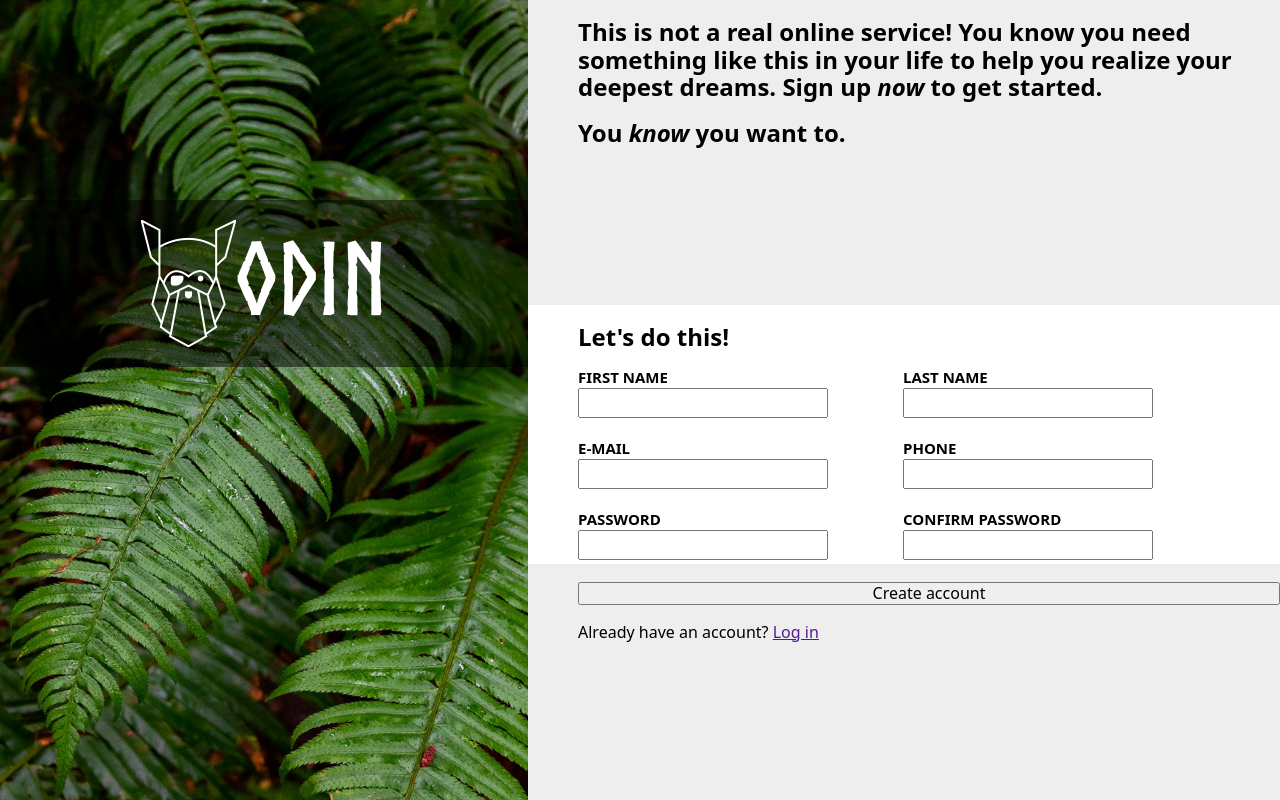
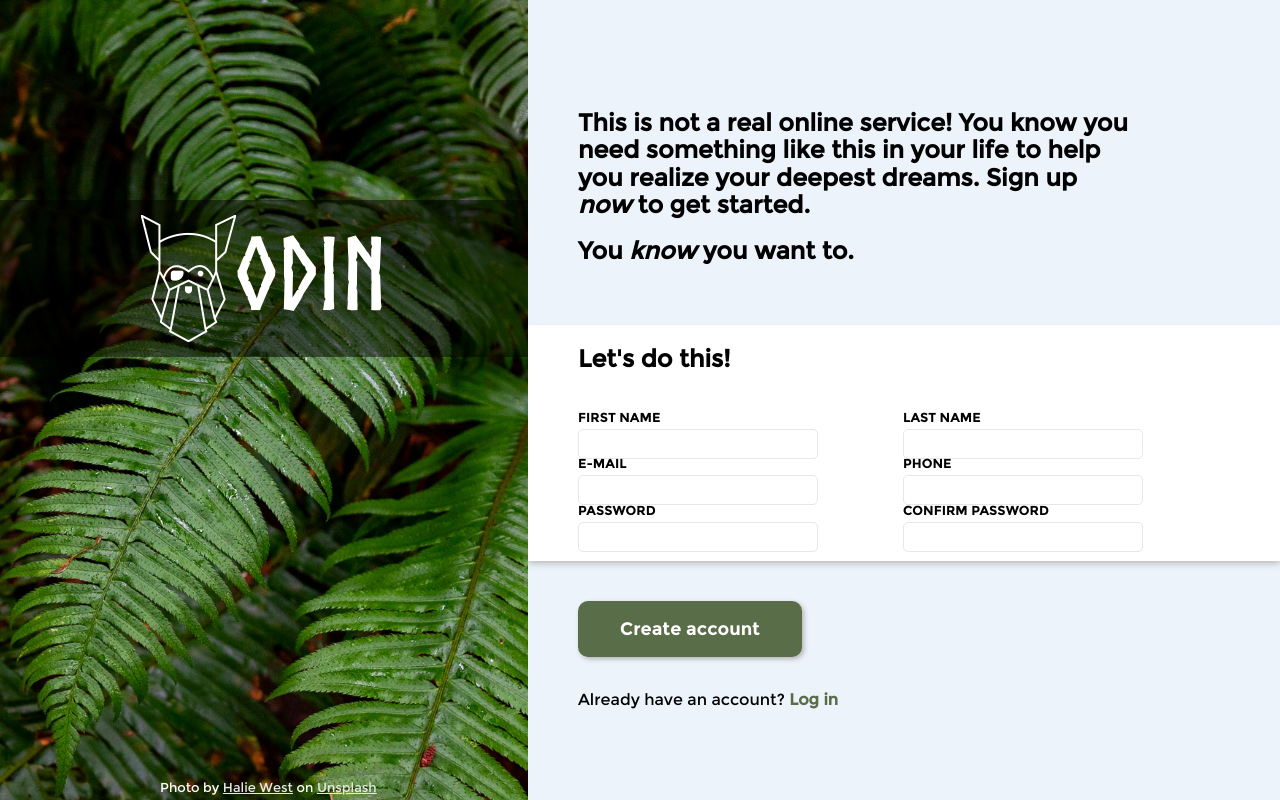
Before and after one commit to berwigpablo/sign-up-form, a website: page index.html in a window 1280 px wide. Drawn offline with nearby package versions, Linux system fonts and the light colour scheme.

Commit message:
Finish basic website styling

```diff
--- a/index.html
+++ b/index.html
@@ -5,6 +5,7 @@
     <meta name="viewport" content="width=device-width, initial-scale=1.0">
     <title>Sign-up form</title>
     <link rel="stylesheet" href="styles.css">
+    <script src="script.js" defer></script>
 </head>
 <body>
     <form class="form" action="post">
@@ -13,9 +14,11 @@
                 <img src="./image/odin.png" width="95px" height="127px" alt="Logo of the odin project">
                 <span>ODIN</span>
             </div>
+            <span id="credit">Photo by <a href="https://unsplash.com/@haliewestphoto" target="_blank" rel="noreferrer noopeners">Halie West</a> on <a href="https://unsplash.com/" target="_blank" rel="noreferrer noopeners">Unsplash</a></span>
         </div>
         <div class="form-container">
             <div class="form-title">
+                <div class="title">
                     <h2> This is not a real online service!
                         You know you need something like this in your life to help you realize your deepest dreams.
                         Sign up <em>now</em> to get started.
@@ -23,6 +26,7 @@
                     <h2>
                         You <em>know</em> you want to.
                     </h2>
+                </div>
             </div>
             <div class="form-data">
                 <h2>Let's do this!</h2>
--- a/styles.css
+++ b/styles.css
@@ -2,7 +2,7 @@
 
 :root{
     --background-grey-color: rgb(37, 37, 37);
-    --foreground-grey-color: rgb(238, 238, 238);
+    --foreground-grey-color: rgb(236, 243, 250);
     --white-color: white;
     font-size: 16px;
 }
@@ -32,6 +32,16 @@ body{
     src: url(font/Norse-Bold.otf);
 }
 
+@font-face{
+    font-family: montserrat-bold;
+    src: url(font/Montserrat-Bold.ttf);
+}
+
+@font-face{
+    font-family: montserrat;
+    src: url(font/Montserrat-Regular.ttf);
+}
+
 .form{
     min-height: 100vh;
     display: flex;
@@ -40,7 +50,6 @@ body{
 
 .image-container{
     min-width: 33rem;
-    max-width: 34rem;
     min-height: 100vh;
     background-image: url(./image/plant-image.jpg);
     object-fit: cover;
@@ -56,7 +65,7 @@ body{
     justify-content: center;
     flex-direction: center;
     width: 100%;
-    padding: 20px;
+    padding: 15px;
     position: absolute;
     top: 200px;
 }
@@ -67,10 +76,24 @@ body{
     color: white;
 }
 
+#credit{
+    font-size: 13px;
+    font-family: montserrat;
+    position: absolute;
+    bottom: 5px;
+    left: 160px;
+}
+
+#credit a, #credit a:visited{
+    text-decoration: underline;
+    color: #E5E7EB;
+}
+
 .form-container{
     min-height: 100vh;
     display: flex;
     flex-direction: column;
+    font-family: montserrat;
 }
 
 .form-container div{
@@ -80,6 +103,17 @@ body{
 .form-title h2, .form-data div, h2, .form-submit button, p{
     margin-top: 18px;
     margin-left: 50px;
+}
+
+.title{
+    display: flex;
+    flex-direction: column;
+    justify-content: flex-end;
+    max-width: 80%;
+}
+
+.title:last-child{
+    margin-bottom: 60px;
 }
 
 .form-title, .form-submit{
@@ -92,19 +126,52 @@ body{
     display: flex;
     flex-direction: column;
     justify-content: center;
+    max-height: 300px;
     background-color: var(--white-color);
+    box-shadow: 0 2px 7px rgb(179, 178, 178);
+    clip-path: inset(0 0 -15px 0);
 }
 
 .form-data > div{
     display: flex;
-    width: 650px;
+    margin: 0;
+    margin-left: 50px;
+    max-width: 650px;
+}
+
+.form-data div:last-child{
+    margin-bottom: 20px;
+}
+
+.form-data > div > div{
+    padding: 8px 8px 8px 0;
+        }
+
+.form-data h2{
+    margin-top: 20px;
+    margin-left: 50px;
+    margin-bottom: 30px;
 }
 
 .form-data input{
-    width: 250px;
+    padding: 7px;
+    width: 15rem;
     height: 30px;
     position: absolute;
-    top: 19px;
+    top: 27px;
+    border: 1px solid #E5E7EB;
+    border-radius: 5px;
+}
+
+.form-data input:focus{
+    outline-style: none;
+    border: 1.5px solid rgb(57, 57, 202);
+    box-shadow: 1px 1px 5px #E5E7EB;
+}
+
+.form-data input:invalid{
+    outline-style: none;
+    border: 1.5px solid red;
 }
 
 .first-name-container, .last-name-container, .email-container, .tel-container, .password-container, .confirm-container{
@@ -113,7 +180,27 @@ body{
 }
 
 label{
-    font-size: 15px;
-    font-weight: bold;
+    font-family: montserrat-bold;
+    font-size: 13px;
     position: absolute;
 }
+
+.form-submit button{
+    margin-top: 2.5rem;
+    margin-bottom: 1rem;
+    height: 3.5rem;
+    width: 14rem;
+    font-size: 18px;
+    font-family: montserrat-bold;
+    background-color: #596D48;
+    color: white;
+    border: none;
+    border-radius: 10px;
+    box-shadow: 2px 2px 5px rgb(179, 178, 178);
+}
+
+.form-submit a, .form-submit a:visited{
+    font-weight: bold;
+    text-decoration:none;
+    color: #596D48;
+}
```
Also changed, not shown: font/OFL.txt (added, +92 -0 lines), font/Montserrat-Bold.ttf (added), font/Montserrat-Regular.ttf (added), script.js (added), 1 other file. Lines whose indentation alone changed are shown as unchanged.
